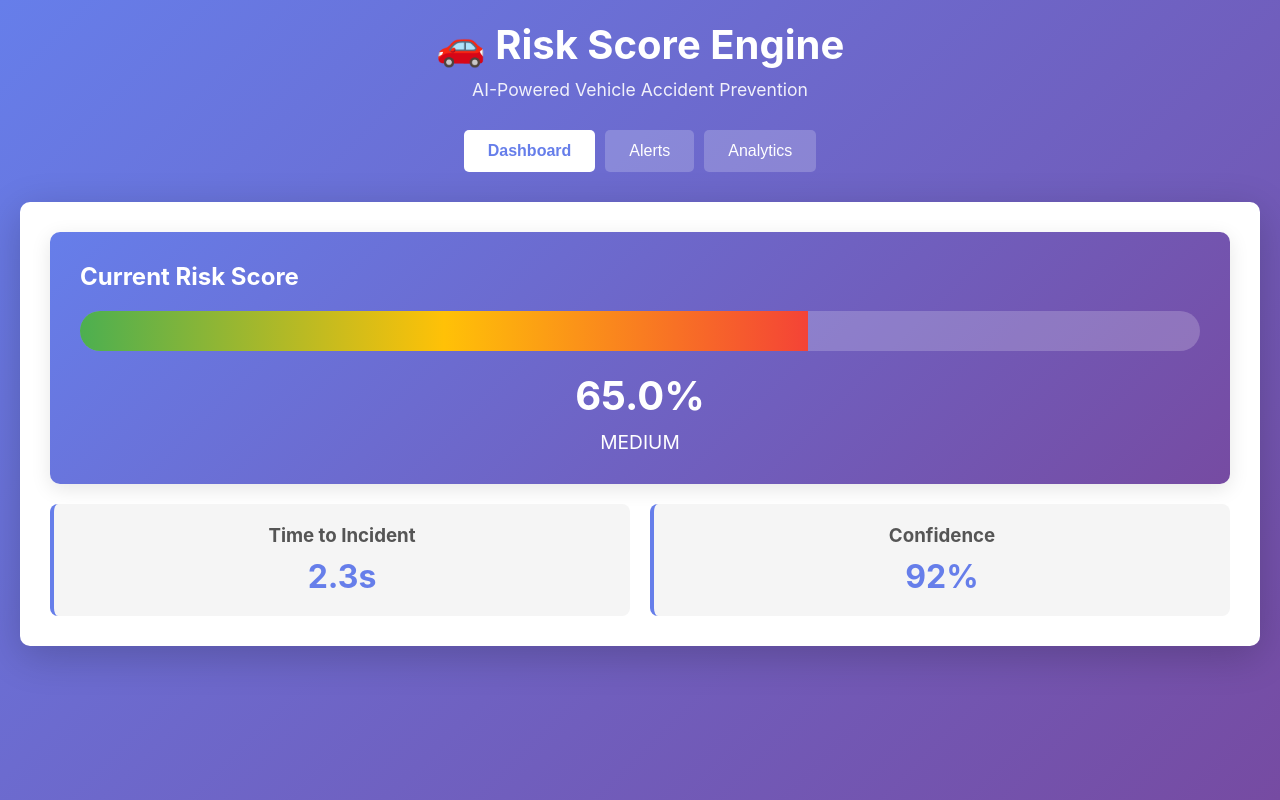
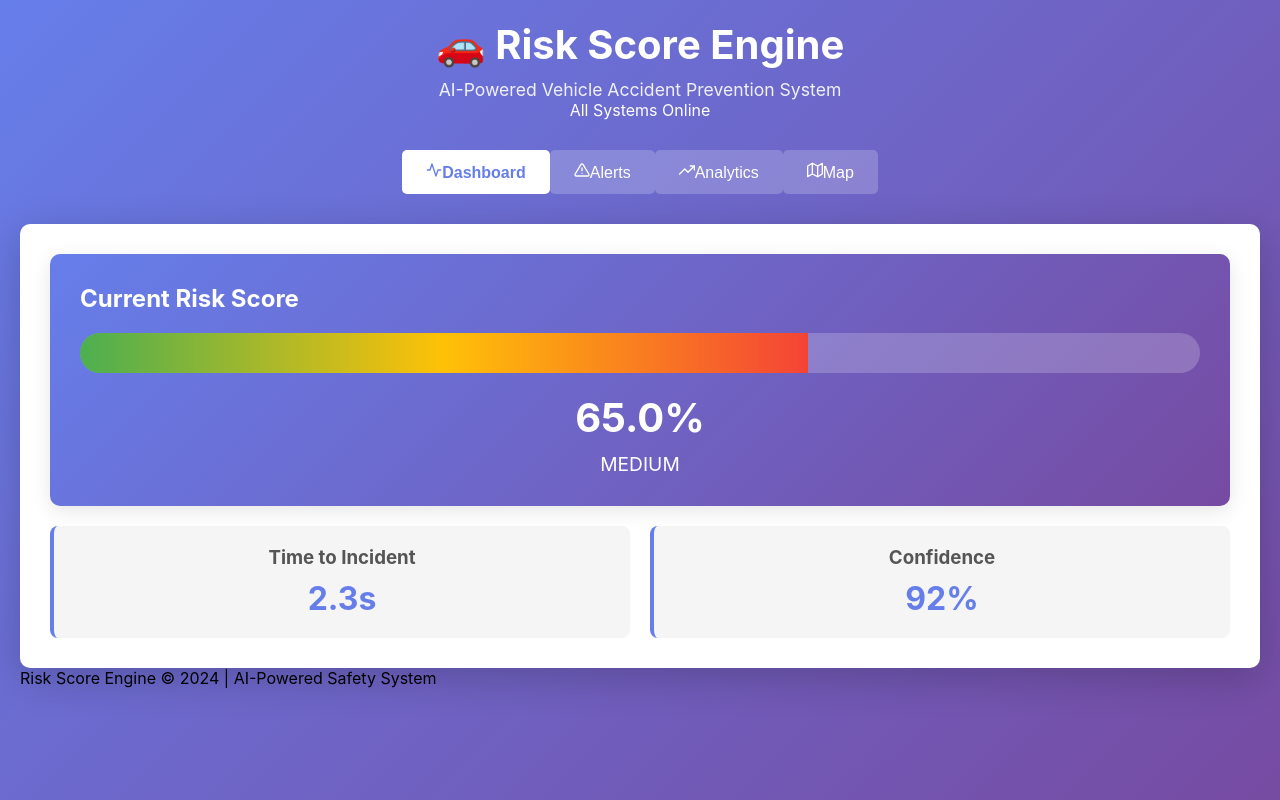
Before and after one commit to Vishnuvardhan4563e/risk-score-engine, a React (Create React App) app in the folder dashboard/: page / in a window 1280 px wide. Built offline with nearby package versions, Linux system fonts and the light colour scheme.

Commit message:
Update App.jsx

```diff
--- a/dashboard/src/App.jsx
+++ b/dashboard/src/App.jsx
@@ -1,51 +1,104 @@
 import React, { useState, useEffect } from 'react';
+import { FiTrendingUp, FiAlertTriangle, FiActivity, FiMap } from 'react-icons/fi';
+import { motion } from 'framer-motion';
 import RiskDashboard from './components/RiskDashboard';
 import RealTimeAlerts from './components/RealTimeAlerts';
 import Analytics from './components/Analytics';
+import IncidentMap from './components/IncidentMap';
 import './styles/App.css';
 
 function App() {
   const [activeTab, setActiveTab] = useState('dashboard');
-  const [riskData, setRiskData] = useState(null);
+  const [riskData, setRiskData] = useState({
+    risk_score: 0.65,
+    alert_level: 'MEDIUM',
+    time_to_incident: 2.3,
+    confidence: 0.92
+  });
 
   useEffect(() => {
-    // TODO: Fetch from backend API
-    console.log('App loaded');
+    // Simulate real-time data updates
+    const interval = setInterval(() => {
+      setRiskData(prev => ({
+        ...prev,
+        risk_score: Math.random() * 0.8 + 0.1,
+        confidence: Math.random() * 0.2 + 0.85,
+        time_to_incident: Math.random() * 5 + 1
+      }));
+    }, 3000);
+
+    return () => clearInterval(interval);
   }, []);
+
+  const tabs = [
+    { id: 'dashboard', label: 'Dashboard', icon: <FiActivity /> },
+    { id: 'alerts', label: 'Alerts', icon: <FiAlertTriangle /> },
+    { id: 'analytics', label: 'Analytics', icon: <FiTrendingUp /> },
+    { id: 'map', label: 'Map', icon: <FiMap /> }
+  ];
 
   return (
     <div className="app-container">
+      {/* Header */}
       <header className="app-header">
-        <h1>🚗 Risk Score Engine</h1>
-        <p>AI-Powered Vehicle Accident Prevention</p>
+        <motion.div
+          initial={{ y: -50, opacity: 0 }}
+          animate={{ y: 0, opacity: 1 }}
+          transition={{ duration: 0.5 }}
+          className="header-content"
+        >
+          <div className="header-title">
+            <h1>🚗 Risk Score Engine</h1>
+            <p>AI-Powered Vehicle Accident Prevention System</p>
+          </div>
+          <div className="header-status">
+            <div className="status-badge">
+              <span className="status-dot"></span>
+              All Systems Online
+            </div>
+          </div>
+        </motion.div>
       </header>
 
+      {/* Navigation */}
       <nav className="app-nav">
-        <button
-          className={activeTab === 'dashboard' ? 'active' : ''}
-          onClick={() => setActiveTab('dashboard')}
-        >
-          Dashboard
-        </button>
-        <button
-          className={activeTab === 'alerts' ? 'active' : ''}
-          onClick={() => setActiveTab('alerts')}
-        >
-          Alerts
-        </button>
-        <button
-          className={activeTab === 'analytics' ? 'active' : ''}
-          onClick={() => setActiveTab('analytics')}
-        >
-          Analytics
-        </button>
+        <div className="nav-container">
+          {tabs.map((tab, index) => (
+            <motion.button
+              key={tab.id}
+              className={`nav-button ${activeTab === tab.id ? 'active' : ''}`}
+              onClick={() => setActiveTab(tab.id)}
+              whileHover={{ scale: 1.05 }}
+              whileTap={{ scale: 0.95 }}
+              transition={{ delay: index * 0.05 }}
+            >
+              <span className="nav-icon">{tab.icon}</span>
+              <span>{tab.label}</span>
+            </motion.button>
+          ))}
+        </div>
       </nav>
 
+      {/* Content */}
       <main className="app-content">
-        {activeTab === 'dashboard' && <RiskDashboard />}
-        {activeTab === 'alerts' && <RealTimeAlerts />}
-        {activeTab === 'analytics' && <Analytics />}
+        <motion.div
+          key={activeTab}
+          initial={{ opacity: 0, y: 20 }}
+          animate={{ opacity: 1, y: 0 }}
+          exit={{ opacity: 0, y: -20 }}
+          transition={{ duration: 0.3 }}
+        >
+          {activeTab === 'dashboard' && <RiskDashboard riskData={riskData} />}
+          {activeTab === 'alerts' && <RealTimeAlerts />}
+          {activeTab === 'analytics' && <Analytics />}
+          {activeTab === 'map' && <IncidentMap />}
+        </motion.div>
       </main>
+
+      {/* Footer */}
+      <footer className="app-footer">
+        <p>Risk Score Engine © 2024 | AI-Powered Safety System</p>
+      </footer>
     </div>
   );
 }
```
